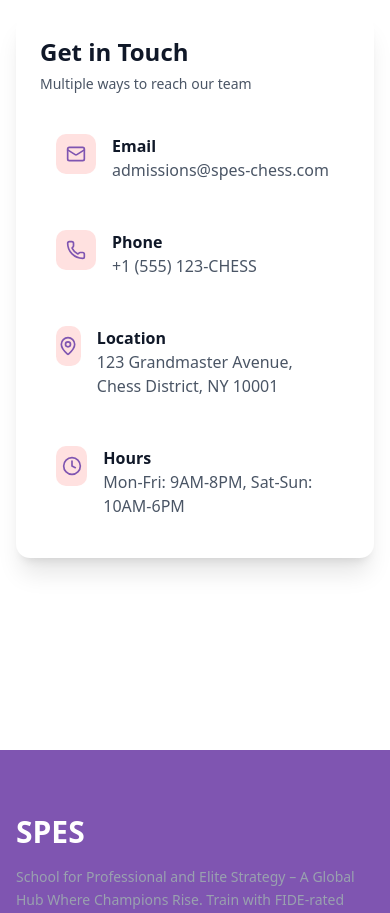
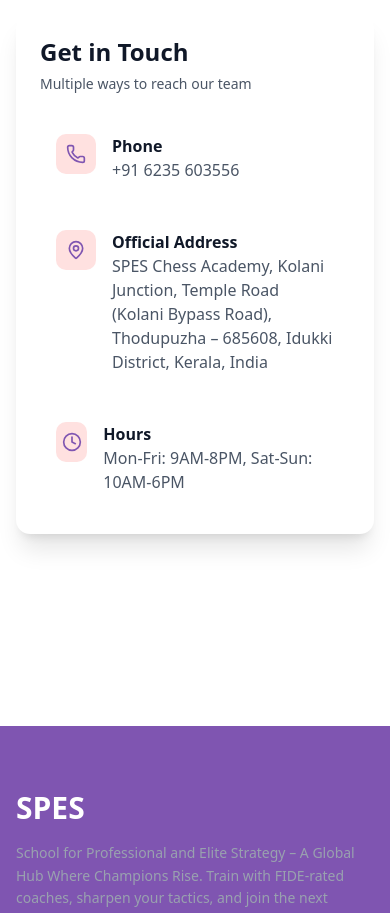
Before and after one commit to speschessacademy-lang/SPES, a Next.js app: page / in a window 390 px wide. Shown: the part 5740-6653 px from the top of the page. Built offline with nearby package versions, Linux system fonts and the light colour scheme.

Commit message:
Update contact section: Add correct SPES address and phone, remove email section, fix MapPin icon sizing

```diff
--- a/src/components/contact-section.tsx
+++ b/src/components/contact-section.tsx
@@ -7,7 +7,7 @@
 import { Input } from "@/components/ui/input";
 import { Textarea } from "@/components/ui/textarea";
 import { Label } from "@/components/ui/label";
-import { Mail, Phone, MapPin, Clock, Send } from "lucide-react";
+import { Phone, MapPin, Clock, Send } from "lucide-react";
 
 export default function ContactSection() {
   const [formData, setFormData] = useState({
@@ -32,22 +32,16 @@
 
   const contactInfo = [
     {
-      icon: Mail,
-      title: "Email",
-      value: "admissions@spes-chess.com",
-      href: "mailto:admissions@spes-chess.com"
-    },
-    {
       icon: Phone,
       title: "Phone",
-      value: "+1 (555) 123-CHESS",
-      href: "tel:+15551232437"
+      value: "+91 6235 603556",
+      href: "tel:+916235603556"
     },
     {
       icon: MapPin,
-      title: "Location",
-      value: "123 Grandmaster Avenue, Chess District, NY 10001",
-      href: "#"
+      title: "Official Address",
+      value: "SPES Chess Academy, Kolani Junction, Temple Road (Kolani Bypass Road), Thodupuzha – 685608, Idukki District, Kerala, India",
+      href: "https://maps.google.com/?q=SPES+Chess+Academy+Kolani+Junction+Thodupuzha+Kerala+India"
     },
     {
       icon: Clock,
@@ -184,7 +178,7 @@
                     className="flex items-start space-x-4 p-4 rounded-lg hover:bg-gray-50 transition-colors group"
                   >
                     <div className="w-10 h-10 bg-[#FFE1E0] rounded-lg flex items-center justify-center group-hover:bg-[#F49BAB]/40 transition-colors">
-                      <info.icon className="h-5 w-5 text-[#7F55B1]" />
+                      <info.icon className={`${info.title === 'Official Address' ? 'h-5 w-10' : 'h-5 w-5'} text-[#7F55B1]`} />
                     </div>
                     <div>
                       <h4 className="font-semibold text-gray-900">{info.title}</h4>
```
